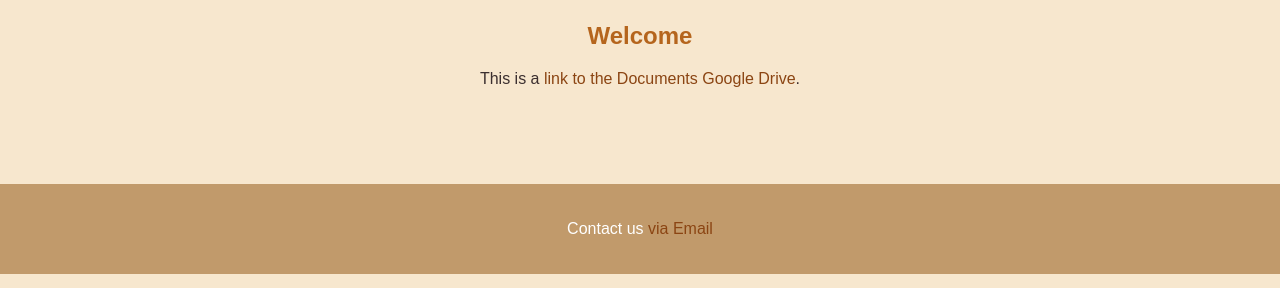
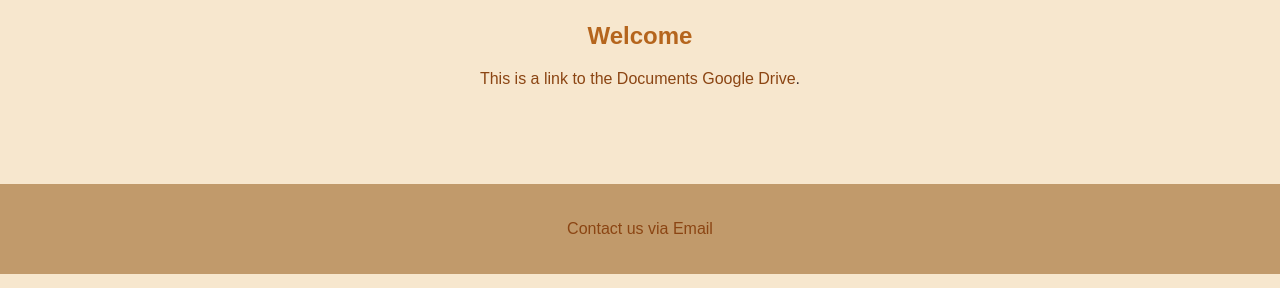
Before and after one commit to NorthLoneOwl/picturerocks, a plain HTML site: page index.html in a window 1280 px wide. Shown: the part 338-626 px from the top of the page. Drawn offline with Linux system fonts and the light colour scheme.

Commit message:
Update index.html

```diff
--- a/index.html
+++ b/index.html
@@ -60,11 +60,11 @@
 
   <main>
     <h2>Welcome</h2>
-    <p>This is a <a href="https://drive.google.com/drive/folders/11N-7XEgo1wqAlsb1eIT5I9mo1p-irRGR?usp=drive_link">link to the Documents Google Drive</a>.</p>
+    <p><a href="https://drive.google.com/drive/folders/11N-7XEgo1wqAlsb1eIT5I9mo1p-irRGR?usp=drive_link">This is a link to the Documents Google Drive</a>.</p>
   </main>
 
   <footer>
-    <p>Contact us <a href="mailto:picturerockspreservation@gmail.com?subject=Message from the website">via Email</a></p>
+    <p><a href="mailto:picturerockspreservation@gmail.com?subject=Message from the website">Contact us via Email</a></p>
   </footer>
 </body>
 </html>
```
